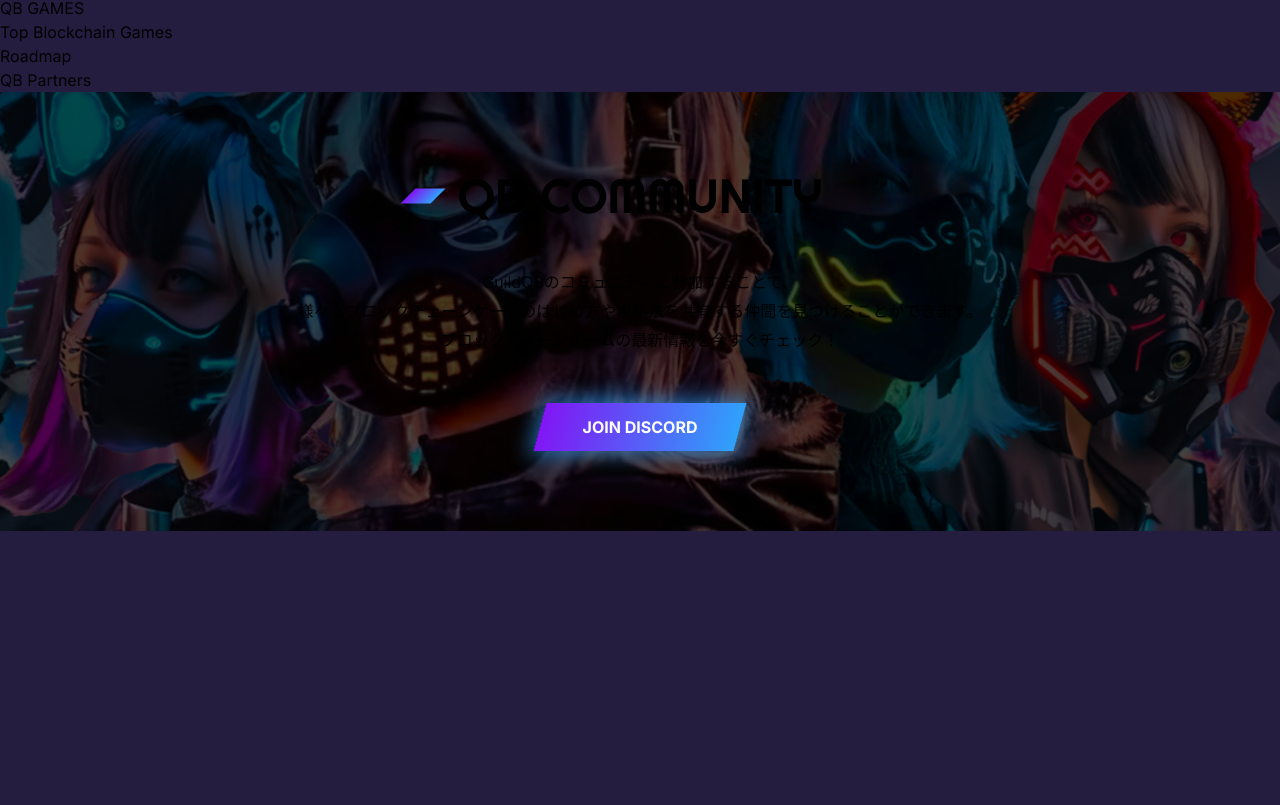
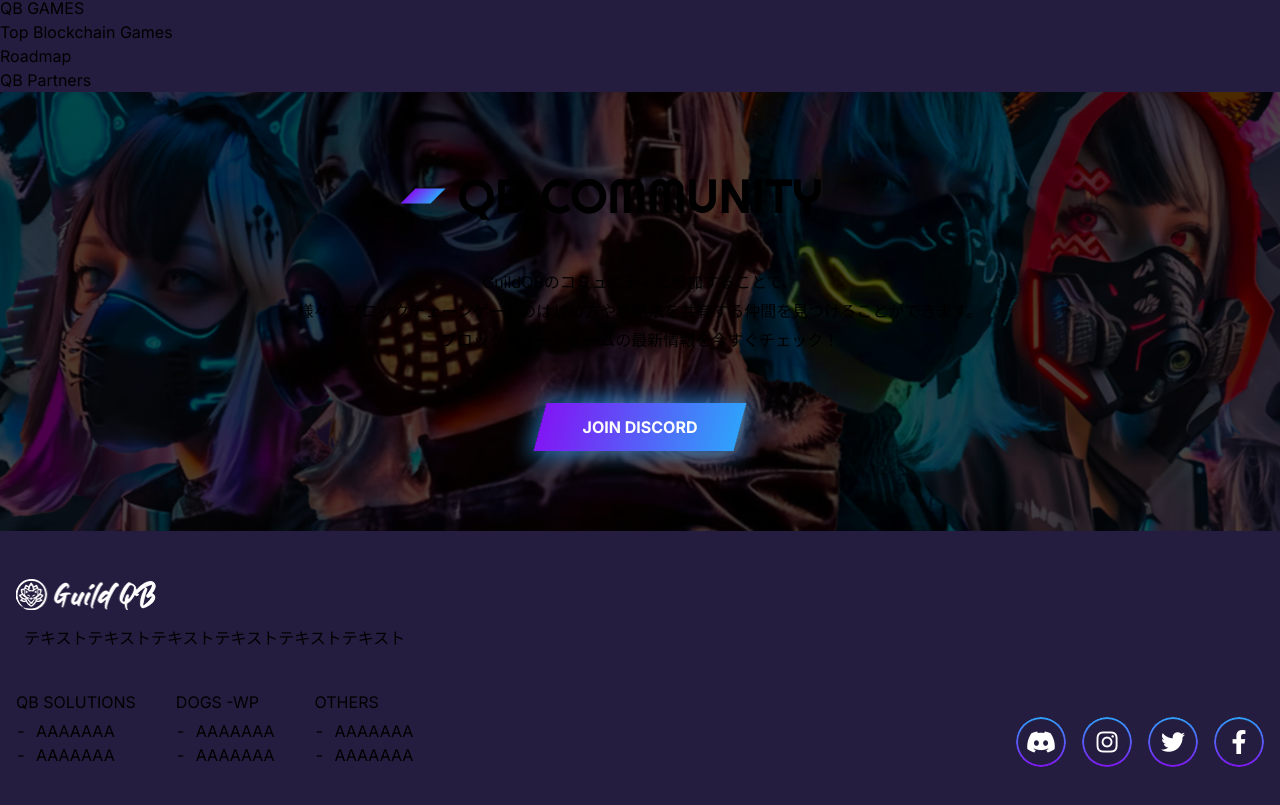
Before and after one commit to ryosuke-kubota/cot-game-lp, a Next.js app: page / in a window 1280 px wide. Shown: the part 4022-4827 px from the top of the page. Before the commit the page ends 4553 px from the top, so only its background shows below. Built offline with nearby package versions, Linux system fonts and the light colour scheme.

Commit message:
create footer

```diff
--- /dev/null
+++ b/src/components/Footer/index.tsx
@@ -0,0 +1,52 @@
+import Image from 'next/image';
+import BorderButton from '../Buttons/BorderButton';
+import './style.scss';
+import { Discord, Twitter } from '../Icons';
+import SocialButtons from '../SocialButtons';
+export default function Footer() {
+  return (
+    <footer id="footer">
+      <div className="inner text-center flex flex-row items-end justify-between py-12 px-4">
+        <div>
+          <div className="mb-10">
+            <Image
+              src="/assets/images/logo.png"
+              alt="GuildQB"
+              className="logo mb-4"
+              width={140}
+              height={30}
+            />
+            <p>テキストテキストテキストテキストテキストテキスト</p>
+          </div>
+          <div className="flex gap-10 text-left">
+            <div>
+              <h5>QB SOLUTIONS</h5>
+              <ul>
+                <li>AAAAAAA</li>
+                <li>AAAAAAA</li>
+              </ul>
+            </div>
+            <div>
+              <h5>DOGS -WP</h5>
+              <ul>
+                <li>AAAAAAA</li>
+                <li>AAAAAAA</li>
+              </ul>
+            </div>
+            <div>
+              <h5>OTHERS</h5>
+              <ul>
+                <li>AAAAAAA</li>
+                <li>AAAAAAA</li>
+              </ul>
+            </div>
+          </div>
+        </div>
+
+        <div>
+          <SocialButtons />
+        </div>
+      </div>
+    </footer>
+  );
+}
--- /dev/null
+++ b/src/components/Footer/style.scss
@@ -0,0 +1,12 @@
+#footer {
+  h5 {
+    margin-bottom: 5px;
+  }
+  ul {
+    li {
+      list-style-type: '-';
+      margin-left: 10px;
+      padding-left: 10px;
+    }
+  }
+}
--- a/src/components/page/Home/index.tsx
+++ b/src/components/page/Home/index.tsx
@@ -1,4 +1,5 @@
 import About from '@/components/About';
+import Footer from '@/components/Footer';
 import Header from '@/components/Header';
 import Hero from '@/components/Hero';
 import JoinDiscord from '@/components/JoinDiscord';
@@ -27,7 +28,7 @@
 
         <JoinDiscord />
       </main>
-      <footer />
+      <Footer />
     </>
   );
 }
```
